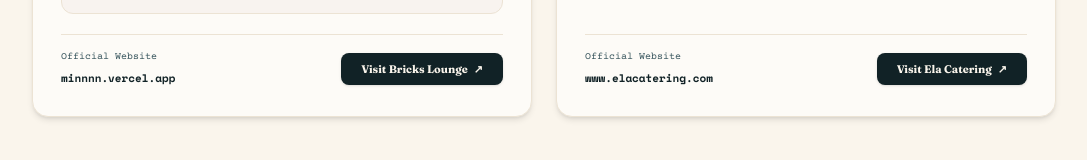
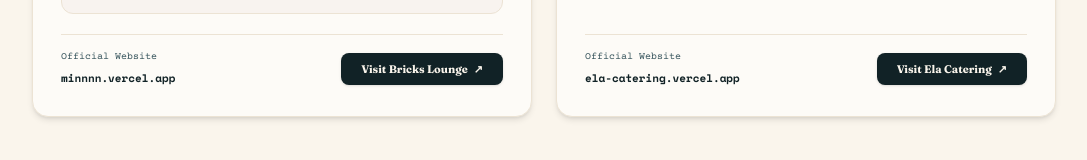
Before and after one commit to Goodomenn/ela-trading, a React (Vite) app: page /subsidiaries in a window 1280 px wide. Shown: the part 584-744 px from the top of the page, without its empty margins (96-1183 px from the left). Built offline with nearby package versions, Linux system fonts and the light colour scheme.

Commit message:
Update Ela Catering links across all components to https://ela-catering.vercel.app/

```diff
--- a/src/components/CateringIntroSection.jsx
+++ b/src/components/CateringIntroSection.jsx
@@ -79,7 +79,7 @@
           {/* Visit Action Link */}
           <div className="pt-2">
             <a
-              href="https://elacatering.com"
+              href="https://ela-catering.vercel.app/"
               target="_blank"
               rel="noopener noreferrer"
               className="inline-flex items-center space-x-2 px-5 py-2 rounded-lg bg-ink-900 text-cream-100 font-display font-bold text-xs uppercase tracking-wider hover:bg-terracotta-500 transition shadow-sm"
--- a/src/components/FeaturedSection.jsx
+++ b/src/components/FeaturedSection.jsx
@@ -15,7 +15,7 @@
       title: 'Ela Catering Services',
       subtitle: 'Diplomatic & Institutional Banquets',
       image: 'https://images.unsplash.com/photo-1555244162-803834f70033?auto=format&fit=crop&w=800&q=80',
-      link: 'https://elacatering.com',
+      link: 'https://ela-catering.vercel.app/',
       isComingSoon: false
     },
     {
--- a/src/components/Footer.jsx
+++ b/src/components/Footer.jsx
@@ -19,7 +19,7 @@
             <Link to="/subsidiaries" className="hover:text-terracotta-500 transition">Subsidiaries</Link>
             <Link to="/commodities" className="hover:text-terracotta-500 transition">Quality Specs</Link>
             <a href="https://minnnn.vercel.app/" target="_blank" rel="noopener noreferrer" className="text-terracotta-500 hover:underline">Bricks Lounge ↗</a>
-            <a href="https://elacatering.com" target="_blank" rel="noopener noreferrer" className="text-terracotta-500 hover:underline">Ela Catering ↗</a>
+            <a href="https://ela-catering.vercel.app/" target="_blank" rel="noopener noreferrer" className="text-terracotta-500 hover:underline">Ela Catering ↗</a>
             <Link to="/about" className="hover:text-terracotta-500 transition">About Us</Link>
             <Link to="/contact" className="hover:text-terracotta-500 transition">Contact / RFQ</Link>
           </div>
--- a/src/components/Header.jsx
+++ b/src/components/Header.jsx
@@ -72,7 +72,7 @@
               Bricks Lounge ↗
             </a>
             <a
-              href="https://elacatering.com"
+              href="https://ela-catering.vercel.app/"
               target="_blank"
               rel="noopener noreferrer"
               className="px-3.5 py-1.5 text-[11px] font-bold uppercase tracking-wider text-ink-900 border border-ink-800 rounded hover:bg-ink-900 hover:text-cream-100 transition shadow-sm"
@@ -106,7 +106,7 @@
             <a href="https://minnnn.vercel.app/" target="_blank" rel="noopener noreferrer" className="text-center py-2 border border-ink-800 rounded text-ink-900 font-bold">
               Bricks Lounge ↗
             </a>
-            <a href="https://elacatering.com" target="_blank" rel="noopener noreferrer" className="text-center py-2 border border-ink-800 rounded text-ink-900 font-bold">
+            <a href="https://ela-catering.vercel.app/" target="_blank" rel="noopener noreferrer" className="text-center py-2 border border-ink-800 rounded text-ink-900 font-bold">
               Ela Catering ↗
             </a>
           </div>
--- a/src/components/InquirySection.jsx
+++ b/src/components/InquirySection.jsx
@@ -67,7 +67,7 @@
                       <span className="text-ink-600 text-[10px]">Banqueting &amp; Corporate</span>
                     </div>
                     <a
-                      href="https://elacatering.com"
+                      href="https://ela-catering.vercel.app/"
                       target="_blank"
                       rel="noopener noreferrer"
                       className="px-2.5 py-1 border border-ink-800 rounded font-mono text-[9px] font-bold uppercase hover:bg-ink-900 hover:text-cream-100 transition"
--- a/src/components/SubsidiariesSection.jsx
+++ b/src/components/SubsidiariesSection.jsx
@@ -69,10 +69,10 @@
           <div className="pt-3.5 border-t border-cream-300 flex flex-col sm:flex-row items-center justify-between gap-3">
             <div>
               <span className="text-[10px] font-typewriter text-ink-600 block">Official Website</span>
-              <span className="text-[11px] font-mono font-bold text-ink-900">www.elacatering.com</span>
+              <span className="text-[11px] font-mono font-bold text-ink-900">ela-catering.vercel.app</span>
             </div>
             <a
-              href="https://elacatering.com"
+              href="https://ela-catering.vercel.app/"
               target="_blank"
               rel="noopener noreferrer"
               className="w-full sm:w-auto px-5 py-2 rounded-lg bg-ink-900 text-cream-100 font-display font-bold text-[11px] text-center hover:bg-terracotta-500 transition shadow flex items-center justify-center gap-1.5"
```
Also changed, not shown: 1 other file (tests, documents, lock files or other folders).
